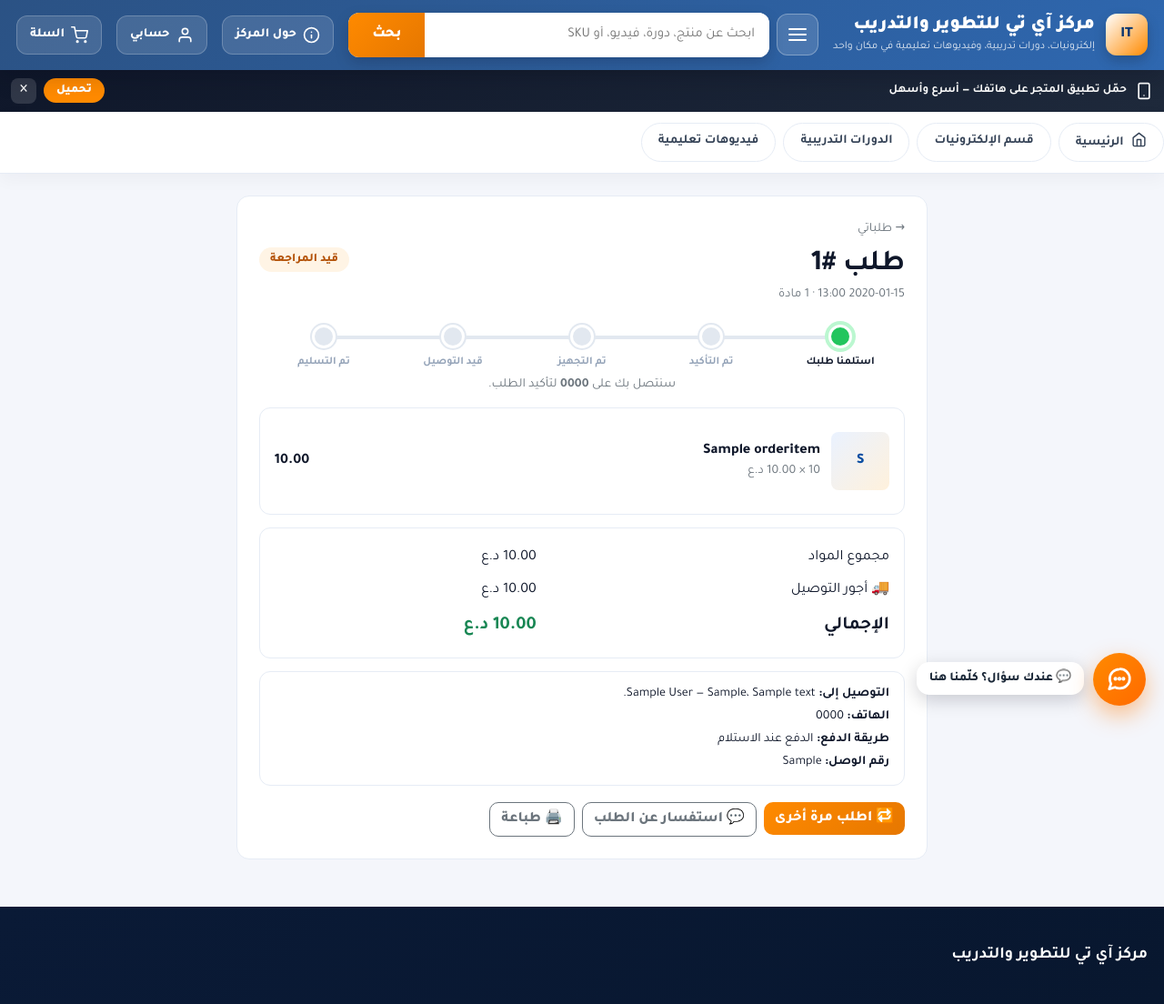
After one commit to anweralebdery1-alt/itcenter, a Django app: page /order/1/ in a window 1280 px wide. The commit adds this page. Shown: the whole page at 91% size. Run offline with Django 4.2, Linux system fonts and the light colour scheme; a user stored in the database is signed in; data comes from the database, SQL or seed files in the repository; tables that the repository leaves empty hold one stand-in row (values such as "Sample post"); data that the repository does not hold is empty.

Commit message:
طلبات الزبون: صفحة تفاصيل الطلب وتتبّعه، الإلغاء بسبب، واطلب مرة أخرى
- /order/<id>/: مراحل الطلب، المواد بصورها، المجموع، العنوان، رقم الوصل
- إلغاء من الزبون قبل التجهيز (مع السبب) يعيد المخزون ويُشعر الإدارة
- وصل صادر لطلب ملغي يخصم المواد ثانية ويعيد الطلب «مجهّزاً»
- حالتا «قيد التوصيل» و«تم التسليم»، ومن ألغى ومتى وسببه في الإدارة
- «حسابي»: الطلبات بطاقات قابلة للنقر

Co-Authored-By: Claude Opus 5.5 <noreply@anthropic.com>

```diff
--- a/shop/urls.py
+++ b/shop/urls.py
@@ -42,6 +42,9 @@ urlpatterns = [
     path('checkout/details/', views.checkout_details, name='checkout_details'),
     path('order/<int:order_id>/success/', views.order_success, name='order_success'),
     path('order/<int:order_id>/payment/', views.payment_redirect, name='payment_redirect'),
+    path('order/<int:order_id>/', views.order_detail, name='order_detail'),
+    path('order/<int:order_id>/cancel/', views.order_cancel, name='order_cancel'),
+    path('order/<int:order_id>/reorder/', views.order_reorder, name='order_reorder'),
     path('chat/state/', chat.chat_state, name='chat_state'),
     path('chat/send/', chat.chat_send, name='chat_send'),
     # البيع من الهاتف (أنور ومهند) — يكتب أحداث البرنامج نفسها
--- a/store/views.py
+++ b/store/views.py
@@ -808,7 +808,8 @@ def account(request):
     phone = request.session.get('customer_phone')
     if phone:
         customer = Customer.objects.filter(phone=phone).first()
-        orders = Order.objects.filter(phone=phone).order_by('-created_at')[:20]
+        orders = (Order.objects.filter(phone=phone).prefetch_related('items')
+                  .order_by('-created_at')[:30])
         context.update({
             'logged_in': True,
             'phone_display': _phone_display(phone),
@@ -1136,3 +1137,91 @@ def payment_redirect(request, order_id):
     context = _base_context(request)
     context.update({'order': order})
     return render(request, 'store/payment_redirect.html', context)
+
+
+CANCEL_REASONS = (
+    'غيّرت رأيي',
+    'طلبت بالخطأ أو أريد تعديل الطلب',
+    'وجدت المنتج بسعر أفضل',
+    'تأخّر التأكيد أو التوصيل',
+    'سبب آخر',
+)
+
+
+def _owns_order(request, order):
+    """الزبون صاحب الطلب (الرقم المسجّل دخوله أو الطلب الذي أنشأه للتو)."""
+    if request.session.get('last_order_id') == order.id:
+        return True
+    phone = request.session.get('customer_phone')
+    return bool(phone) and phone == order.phone
+
+
+def order_detail(request, order_id):
+    order = get_object_or_404(Order.objects.prefetch_related('items__product'), id=order_id)
+    if not _can_view_order(request, order):
+        return redirect('account')
+    context = _base_context(request)
+    context.update({
+        'order': order,
+        'items': list(order.items.all()),
+        'can_cancel': order.customer_can_cancel and _owns_order(request, order),
+        'cancel_reasons': CANCEL_REASONS,
+        'phone_display': _phone_display(order.phone),
+        'flash': request.session.pop('order_flash', ''),
+    })
+    return render(request, 'store/order_detail.html', context)
+
+
+@require_POST
+def order_cancel(request, order_id):
+    order = get_object_or_404(Order, id=order_id)
+    if not _owns_order(request, order):
+        return redirect('account')
+    reason = (request.POST.get('reason') or '').strip()
+    other = (request.POST.get('other') or '').strip()
+    if reason not in CANCEL_REASONS:
+        reason = 'سبب آخر'
+    if other:
+        reason = f'{reason}: {other}'
+    from django.db import transaction
+    with transaction.atomic():
+        locked = Order.objects.select_for_update().get(pk=order.pk)
+        if not locked.customer_can_cancel:
+            request.session['order_flash'] = ('تعذّر الإلغاء: الطلب جُهّز أو خرج للتوصيل. '
+                                              'راسلنا وسنساعدك.')
+            return redirect('order_detail', order_id=order.id)
+        locked.status = 'cancelled'
+        locked.cancelled_at = timezone.now()
+        locked.cancelled_by = 'customer'
+        locked.cancel_reason = reason[:300]
+        locked.save(update_fields=['status', 'cancelled_at', 'cancelled_by', 'cancel_reason'])
+    try:
+        from .pos_sync import release_online_order_moves
+        release_online_order_moves(locked, note_suffix=' (ألغاه الزبون)')
+    except Exception:
+        logger.exception('failed to release stock for cancelled order %s', order.id)
+    try:
+        send_admin_push(title='❌ زبون ألغى طلبه',
+                        body=f'#{order.id} — {order.full_name} — {reason}'[:180],
+                        url=f'/admin/store/order/{order.id}/change/')
+    except Exception:
+        pass
+    request.session['order_flash'] = 'تم إلغاء طلبك ✅'
+    return redirect('order_detail', order_id=order.id)
+
+
+@require_POST
+def order_reorder(request, order_id):
+    """«اطلب مرة أخرى»: يضيف مواد الطلب المتوفرة حالياً إلى السلة."""
+    order = get_object_or_404(Order, id=order_id)
+    if not _owns_order(request, order):
+        return redirect('account')
+    ids = [i.product_id for i in order.items.all() if i.product_id]
+    available = set(Product.objects.storefront().filter(id__in=ids).values_list('id', flat=True))
+    cart = _cart(request)
+    for item in order.items.all():
+        if item.product_id in available:
+            key = str(item.product_id)
+            cart[key] = {'qty': int(cart.get(key, {}).get('qty', 0)) + max(1, int(item.quantity or 1))}
+    request.session.modified = True
+    return redirect('cart')
--- /dev/null
+++ b/templates/store/order_detail.html
@@ -0,0 +1,140 @@
+{% extends 'store/base.html' %}
+{% load store_extras %}
+{% block title %}طلب #{{ order.id }} | {{ settings.site_name }}{% endblock %}
+{% block extra_css %}
+<style>
+  .od-wrap { max-width: 760px; margin: 24px auto 40px; }
+  .od-head { display:flex; justify-content:space-between; align-items:flex-start; gap:12px; flex-wrap:wrap; }
+  .od-badge { padding:4px 12px; border-radius:999px; font-weight:800; font-size:13px; white-space:nowrap; }
+  .st-pending { background:#fff4e5; color:#b45309; } .st-confirmed { background:#e8f1ff; color:#0B4EA2; }
+  .st-prepared { background:#e7f6ec; color:#1b7a3d; } .st-shipped { background:#f3e8ff; color:#6b21a8; }
+  .st-delivered, .st-paid { background:#dcfce7; color:#166534; } .st-cancelled { background:#fdecea; color:#b71c1c; }
+
+  .od-track { display:flex; margin:22px 0 6px; padding:0; list-style:none; }
+  .od-track li { flex:1; text-align:center; position:relative; font-size:12px; color:#94a3b8; font-weight:700; }
+  .od-track li::before { content:''; display:block; width:26px; height:26px; margin:0 auto 6px; border-radius:50%;
+                         background:#e2e8f0; border:3px solid #fff; box-shadow:0 0 0 2px #e2e8f0; position:relative; z-index:1; }
+  .od-track li::after { content:''; position:absolute; top:12px; inset-inline-start:-50%; width:100%; height:4px; background:#e2e8f0; }
+  .od-track li:first-child::after { display:none; }
+  .od-track li.done { color:#1b7a3d; }
+  .od-track li.done::before { background:#22c55e; box-shadow:0 0 0 2px #22c55e; }
+  .od-track li.done::after { background:#22c55e; }
+  .od-track li.current { color:var(--ink); }
+  .od-track li.current::before { box-shadow:0 0 0 4px #bbf7d0; }
+
+  .od-item { display:grid; grid-template-columns:64px 1fr auto; gap:12px; align-items:center; padding:12px 0; border-bottom:1px solid var(--line); }
+  .od-item:last-child { border-bottom:0; }
+  .od-img { width:64px; height:64px; border-radius:8px; overflow:hidden; background:linear-gradient(135deg,#eaf2ff,#fff1dc);
+            display:grid; place-items:center; font-weight:900; color:var(--blue); }
+  .od-img img { width:100%; height:100%; object-fit:cover; }
+  .od-name { font-weight:800; color:var(--ink); display:block; line-height:1.4; }
+  .od-sum td { padding:6px 0; }
+  .od-box { border:1px solid var(--line); border-radius:12px; padding:14px 16px; margin-top:14px; }
+  .od-cancelled { background:#fff5f5; border-color:#fecaca; }
+  .od-actions { display:flex; flex-wrap:wrap; gap:8px; margin-top:18px; }
+  .od-actions form { margin:0; }
+  #cancelBox { display:none; }
+  #cancelBox.open { display:block; }
+  .reason { display:flex; align-items:center; gap:8px; padding:7px 0; cursor:pointer; }
+  @media print { header, footer, nav, .od-actions, #cancelBox, .chat-widget { display:none !important; } }
+</style>
+{% endblock %}
+{% block content %}
+<main class="container-wide">
+  <div class="panel p-3 p-md-4 od-wrap">
+    <a href="{% url 'account' %}" class="small text-muted">→ طلباتي</a>
+
+    {% if flash %}<div class="alert alert-info mt-2 mb-0">{{ flash }}</div>{% endif %}
+
+    <div class="od-head mt-2">
+      <div>
+        <h2 class="fw-bold m-0">طلب #{{ order.id }}</h2>
+        <div class="text-muted small mt-1">{{ order.created_at|date:"Y-m-d H:i" }} · {{ items|length }} مادة</div>
+      </div>
+      <span class="od-badge st-{{ order.status }}">{{ order.get_status_display }}</span>
+    </div>
+
+    {% if order.status == 'cancelled' %}
+      <div class="od-box od-cancelled">
+        <b>❌ هذا الطلب ملغي</b>
+        {% if order.cancelled_at %}<span class="text-muted small"> — {{ order.cancelled_at|date:"Y-m-d H:i" }}</span>{% endif %}
+        {% if order.cancelled_by == 'customer' and order.cancel_reason %}<div class="small mt-1">السبب: {{ order.cancel_reason }}</div>{% endif %}
+      </div>
+    {% else %}
+      <ol class="od-track">
+        {% for st in order.timeline %}
+          <li class="{% if st.done %}done{% endif %} {% if st.current %}current{% endif %}">{{ st.label }}</li>
+        {% endfor %}
+      </ol>
+      {% if order.status == 'pending' %}
+        <div class="text-muted small text-center">سنتصل بك على <b dir="ltr">{{ phone_display }}</b> لتأكيد الطلب.</div>
+      {% endif %}
+    {% endif %}
+
+    <div class="od-box">
+      {% for it in items %}
+        <div class="od-item">
+          {% if it.product %}
+            <a class="od-img" href="{% url 'product_detail' it.product.id %}">{% if it.product.list_image_url %}<img src="{{ it.product.list_image_url }}" alt="" loading="lazy">{% else %}{{ it.product_name|first }}{% endif %}</a>
+          {% else %}
+            <div class="od-img">{{ it.product_name|first }}</div>
+          {% endif %}
+          <div>
+            {% if it.product %}<a class="od-name" href="{% url 'product_detail' it.product.id %}">{{ it.product_name }}</a>{% else %}<span class="od-name">{{ it.product_name }}</span>{% endif %}
+            <div class="text-muted small">{{ it.quantity }} × {{ it.price|money }} د.ع</div>
+          </div>
+          <div class="fw-bold text-nowrap">{{ it.line_total|money }}</div>
+        </div>
+      {% endfor %}
+    </div>
+
+    <div class="od-box">
+      <table class="w-100 od-sum">
+        <tr><td>مجموع المواد</td><td class="text-start">{{ order.items_subtotal|money }} د.ع</td></tr>
+        <tr><td>🚚 أجور التوصيل</td><td class="text-start">{% if order.delivery_fee %}{{ order.delivery_fee|money }} د.ع{% else %}مجاناً{% endif %}</td></tr>
+        <tr class="fw-bold fs-5"><td>الإجمالي</td><td class="text-start text-success">{{ order.total|money }} د.ع</td></tr>
+      </table>
+    </div>
+
+    <div class="od-box small">
+      <div><b>التوصيل إلى:</b> {{ order.full_name }} — {{ order.province }}، {{ order.address }}</div>
+      <div class="mt-1"><b>الهاتف:</b> <span dir="ltr">{{ phone_display }}</span></div>
+      <div class="mt-1"><b>طريقة الدفع:</b> {{ order.get_payment_method_display }}</div>
+      {% if order.pos_receipt_no %}<div class="mt-1"><b>رقم الوصل:</b> {{ order.pos_receipt_no }}</div>{% endif %}
+    </div>
+
+    <div class="od-actions">
+      {% if can_cancel %}
+        <button type="button" class="btn btn-outline-danger" id="cancelBtn">إلغاء الطلب</button>
+      {% endif %}
+      <form method="post" action="{% url 'order_reorder' order.id %}">{% csrf_token %}
+        <button class="btn btn-orange" type="submit">🔁 اطلب مرة أخرى</button>
+      </form>
+      <button type="button" class="btn btn-outline-secondary" data-chat-open data-chat-context="بخصوص طلبي رقم #{{ order.id }}">💬 استفسار عن الطلب</button>
+      <button type="button" class="btn btn-outline-secondary" onclick="window.print()">🖨️ طباعة</button>
+    </div>
+
+    {% if can_cancel %}
+      <form method="post" action="{% url 'order_cancel' order.id %}" id="cancelBox" class="od-box od-cancelled">
+        {% csrf_token %}
+        <b>لماذا تريد إلغاء الطلب؟</b>
+        {% for r in cancel_reasons %}
+          <label class="reason"><input type="radio" name="reason" value="{{ r }}" {% if forloop.first %}checked{% endif %}> {{ r }}</label>
+        {% endfor %}
+        <input type="text" name="other" class="form-control mt-1" maxlength="200" placeholder="ملاحظة (اختياري)">
+        <div class="d-flex gap-2 mt-3">
+          <button class="btn btn-danger" type="submit">تأكيد الإلغاء</button>
+          <button class="btn btn-light" type="button" id="cancelBack">رجوع</button>
+        </div>
+      </form>
+      <script>
+        (function () {
+          var box = document.getElementById('cancelBox');
+          document.getElementById('cancelBtn').onclick = function () { box.classList.add('open'); box.scrollIntoView({behavior: 'smooth', block: 'center'}); };
+          document.getElementById('cancelBack').onclick = function () { box.classList.remove('open'); };
+        })();
+      </script>
+    {% endif %}
+  </div>
+</main>
+{% endblock %}
--- a/templates/store/order_success.html
+++ b/templates/store/order_success.html
@@ -30,6 +30,7 @@
     <div class="mt-3 text-muted small">طريقة الدفع: {{ order.get_payment_method_display }} · التوصيل إلى: {{ order.province }} — {{ order.address }}</div>
 
     <div class="d-flex flex-wrap gap-2 justify-content-center mt-4">
+      <a class="btn btn-orange px-4" href="{% url 'order_detail' order.id %}">📦 تتبّع طلبك / إلغاؤه</a>
       <a class="btn btn-blue px-4" href="/">العودة للمتجر</a>
       <button type="button" class="btn btn-outline-secondary px-4" data-chat-open data-chat-context="بخصوص طلبي رقم #{{ order.id }}">💬 لديك سؤال عن طلبك؟</button>
     </div>
```
Also changed, not shown: store/admin.py (+11 -3 lines), store/models.py (+25 -0 lines), store/pos_sync.py (+30 -4 lines), store/tests.py (+72 -0 lines), templates/store/account.html (+30 -15 lines), store/migrations/0048_order_cancel_tracking.py (added).
